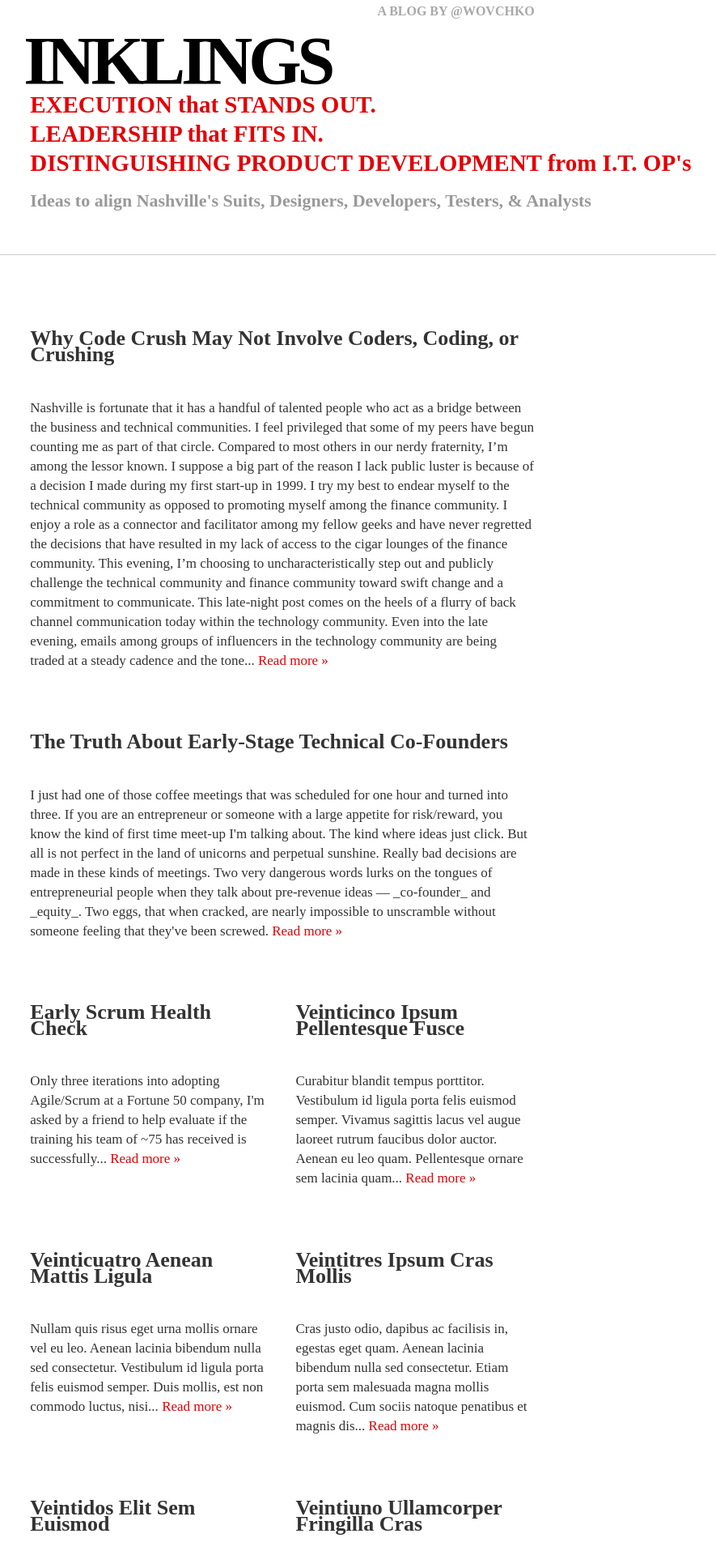
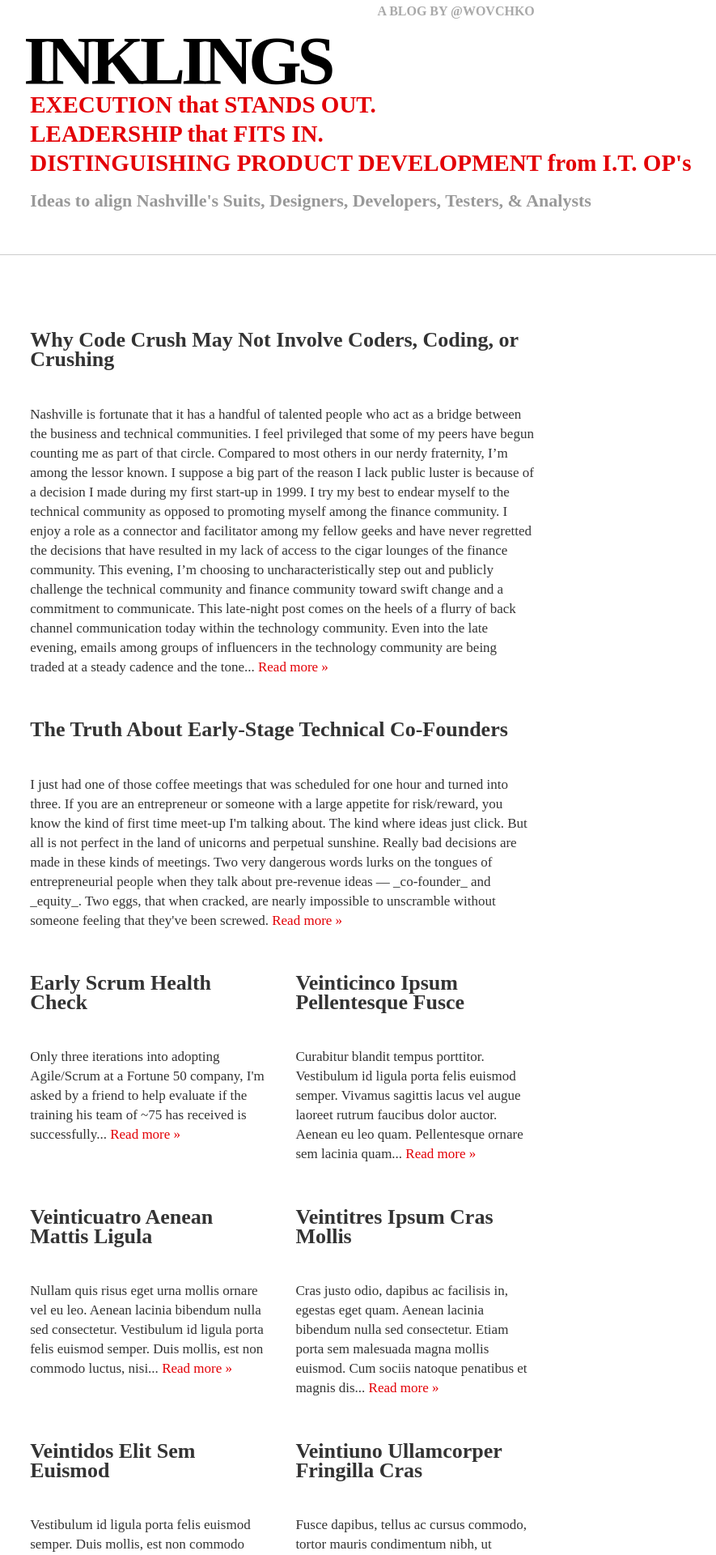
Before and after one commit to wovchko/inklings, a Jekyll site: the page built from index.html, in a window 1280 px wide. Shown: the top 1920 px of the page at 81% size, without its empty margins (291-1176 px from the left). Built offline with Jekyll 4.4.1, drawn with Linux system fonts in a browser that asks for light colours; Markdown is read by kramdown in place of the engine named in the settings; the list of posts is cut into pages by our own code.

Commit message:
Add styles

```diff
--- a/css/bootstrap_custom.css
+++ b/css/bootstrap_custom.css
@@ -772,6 +772,7 @@ h4 a:hover {
 .recent h5 {
   font-family: marvel, serif;
   font-size: 26px;
+  line-height: 24px;
   color: #333333;
 }
 .recent p {
@@ -779,7 +780,6 @@ h4 a:hover {
   font-size: 17px;
   line-height: 24px;
   color: #333333;
-  margin: 0 0 35px 0;
 }
 .recent p a {
   color: #e30006;
```
